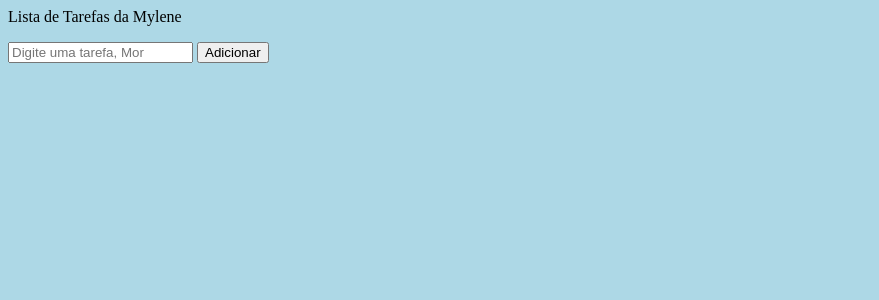
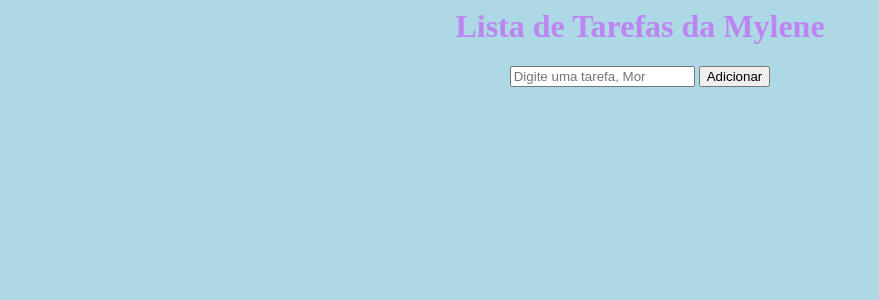
Before and after one commit to igorcamarg0/AppdeToDo, a PHP site: page / in a window 1280 px wide. Shown: the top 300 px of the page, without its empty margins (0-879 px from the left). Run offline with PHP 8.4, Linux system fonts and the light colour scheme.

Commit message:
CSS Alterado

```diff
--- a/index.html
+++ b/index.html
@@ -3,16 +3,16 @@
         <link rel="stylesheet" type="text/css" href="style.css">
         <!-- <meta http-equiv="refresh" content="1"> -->
         <meta charset="UTF-8">
-        <title>Tarefas da Mylene Te amo mor :)</title>
-        <div>Lista de Tarefas da Mylene</div>
+        <title>Tarefas da Mylene</title>
+            <h1>Lista de Tarefas da Mylene</h1>
+        </div>
     </head>
 
     <body>
         <div id="app">
-            <ul></ul>
-
             <input type="text" placeholder="Digite uma tarefa, Mor">
             <button>Adicionar</button>
+            <ul></ul>
         </div>
         <script src="todo.js">
 
--- a/style.css
+++ b/style.css
@@ -3,7 +3,7 @@ body {
   }
 
   h1 {
-    color: white;
+    color: rgb(188, 133, 240);
     text-align: center;
   }
 
@@ -11,3 +11,8 @@ body {
     font-family: verdana;
     font-size: 20px;
   }
+
+  #app {
+    color: rgb(188, 133, 240);
+    text-align: center;
+  }
```
